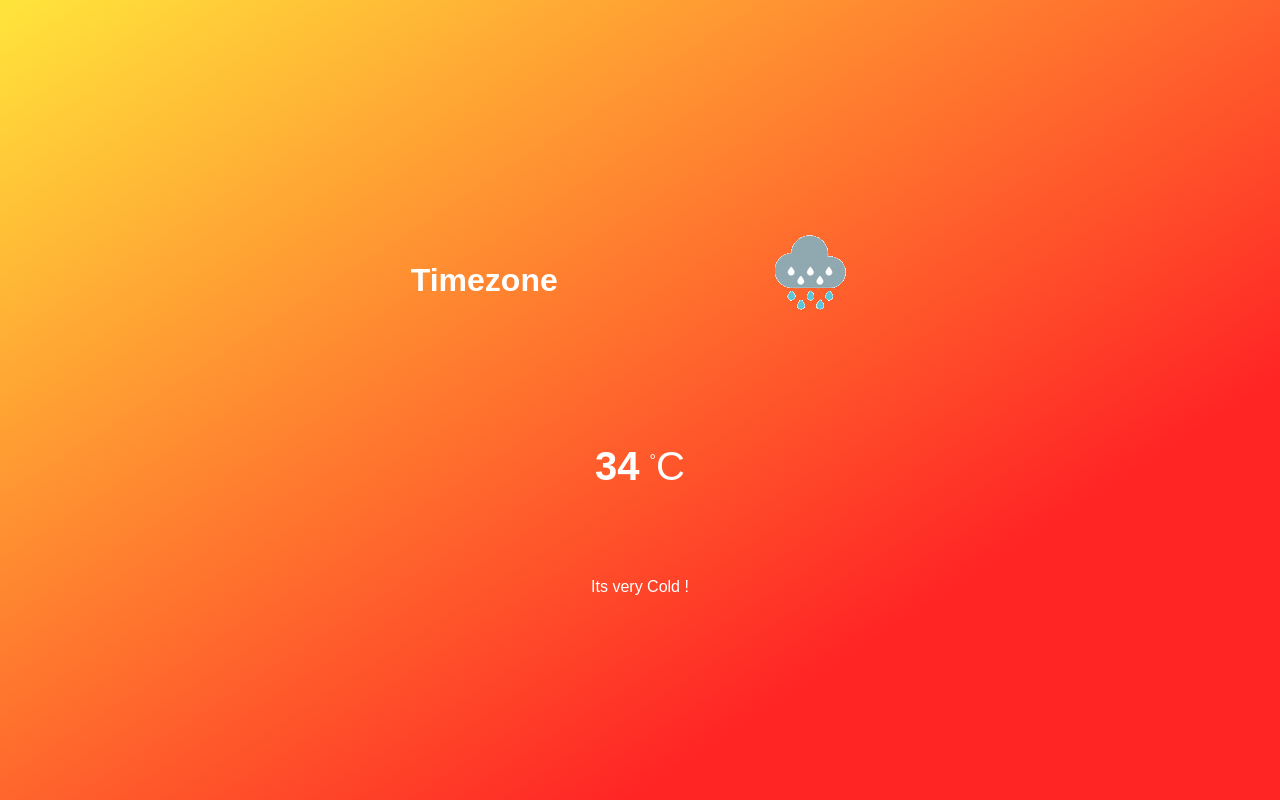
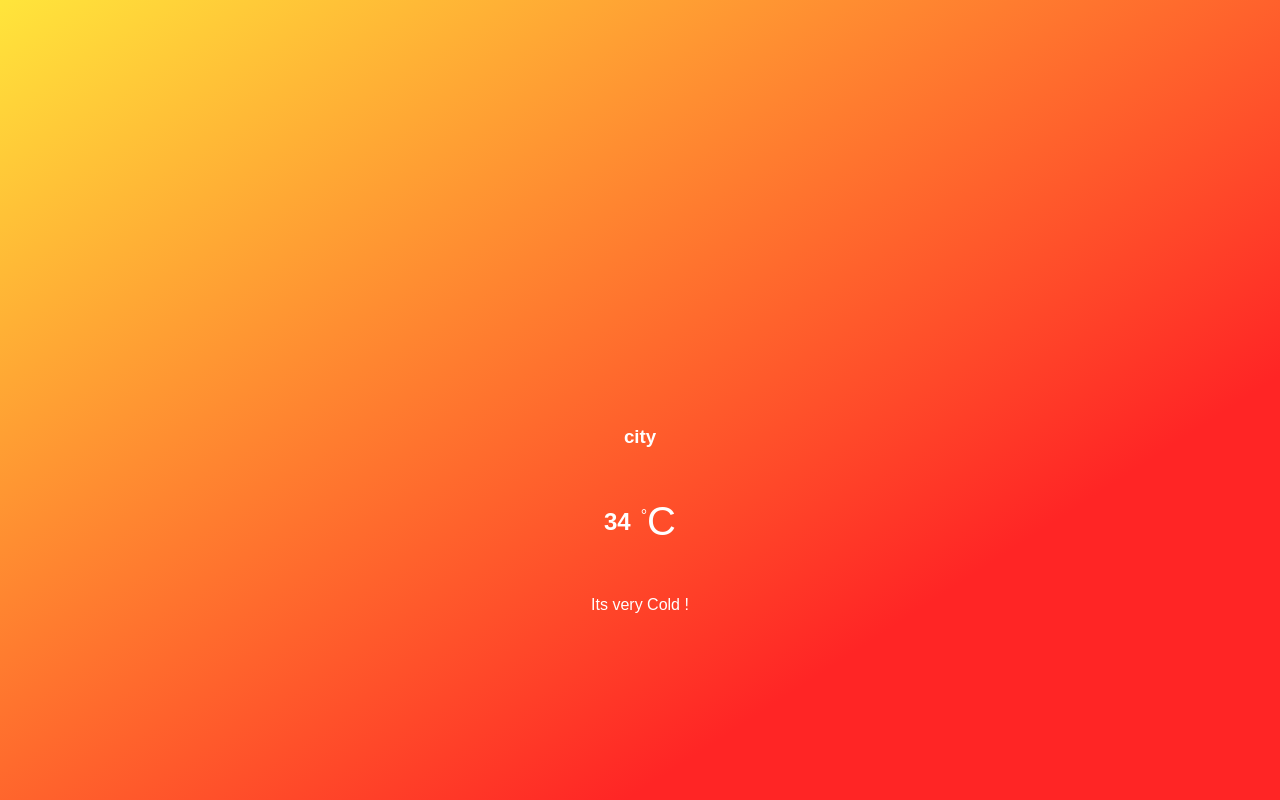
Before and after one commit to Joshuajrodrigues/weathertoday.github.io, a plain HTML site: page index.html in a window 1280 px wide. Drawn offline with Linux system fonts and the light colour scheme.

Commit message:
second commit

```diff
--- a/app.js
+++ b/app.js
@@ -20,7 +20,7 @@ window.addEventListener("load",()=>{
     let temperatureTimezone=document.querySelector('.timezone');
     let temperatureSection=document.querySelector('.temp-section');
     let temperatureSpan=document.querySelector('.temp-section span');
-
+    let loccity=document.querySelector('.city');
     if(navigator.geolocation){
         navigator.geolocation.getCurrentPosition(position =>{
             long=position.coords.longitude;
@@ -35,7 +35,7 @@ window.addEventListener("load",()=>{
                     return respose.json();
                 })
                 .then(result =>{
-                   // console.log(result);
+                    console.log(result);
 
                     const desp= result.data["0"].weather.description;
                     const temperature= result.data["0"].temp
@@ -45,14 +45,17 @@ window.addEventListener("load",()=>{
                     const icoid=result.data["0"].weather.icon;
                     ico=icoid+".png";
                     console.log(ico);
-
+                    const loc=result.data["0"].city_name;
                     //set DOM from api
                     temperatureDegree.textContent = temperature;
                     temperatureDescrip.textContent= desp;
                     temperatureTimezone.textContent=timezone;
+                    loccity.textContent=loc;
+
                     document.getElementById("imageID").src=`./icons/${ico}`;
                     //document.getElementsByClassName(".yo").src=`./icons/${ico}`;
                 });
+
 
 
         });
--- a/index.html
+++ b/index.html
@@ -12,13 +12,13 @@
     <div class="appbody" ></div>
 
         <div class="location">
-
-            <h1 class="timezone">Timezone</h1>
-            <p><img id="imageID" class="yo" src="./icons/d01n.png" alt=""> </p>
-
+            <p><img id="imageID" class="yo" src="" alt=""> </p>
+            <h3 class="timezone"></h3>
         </div>
 
+
         <div class="Temperature">
+            <h3 class="city">city</h3>
 
             <div class="temp-section">
                 <h2 class="temp-degree">34</h2>
--- a/style.css
+++ b/style.css
@@ -14,6 +14,7 @@ body{
     color: white;
 
 }
+
 .location, .Temperature{
     height: 30vh;
     width: 50%;
@@ -32,7 +33,7 @@ body{
 
     font-size: 40px;
 }
-.temp-section h2{
+.temp-section h3{
     font-size: 40px;
 }
 .location p{
@@ -57,96 +58,3 @@ body{
 .night { background-color: #043b48;
     background-image: linear-gradient(19deg, #043b48 0%, #172f50 49%, #0a0000 100%);
      }
-/*
-@keyframes move_wave {
-    0% {
-        transform: translateX(0) translateZ(0) scaleY(1)
-    }
-    50% {
-        transform: translateX(-25%) translateZ(0) scaleY(0.55)
-    }
-    100% {
-        transform: translateX(-50%) translateZ(0) scaleY(1)
-    }
-}
-.waveWrapper {
-    overflow: hidden;
-    position: absolute;
-    left: 0;
-    right: 0;
-    bottom: 0;
-    top: 0;
-    margin: auto;
-
-}
-.waveWrapperInner {
-    position: absolute;
-    width: 100%;
-    overflow: hidden;
-    height: 100%;
-    bottom: -1px;
-    background-image: linear-gradient(to top, #86377b 20%, #27273c 80%);
-
-}
-.bgTop {
-    z-index: -5;
-    opacity: 0.5;
-
-}
-.bgMiddle {
-    z-index: -10;
-    opacity: 0.75;
-
-}
-.bgBottom {
-    z-index: -15;
-}
-.wave {
-    position: absolute;
-    left: 0;
-    width: 200%;
-    height: 100%;
-    background-repeat: repeat no-repeat;
-    background-position: 0 bottom;
-    transform-origin: center bottom;
-}
-.waveTop {
-    background-size: 50% 100px;
-}
-.waveAnimation .waveTop {
-  animation: move-wave 3s;
-   -webkit-animation: move-wave 3s;
-   -webkit-animation-delay: 1s;
-   animation-delay: 1s;
-}
-.waveMiddle {
-    background-size: 50% 120px;
-}
-.waveAnimation .waveMiddle {
-    animation: move_wave 10s linear infinite;
-}
-.waveBottom {
-    background-size: 50% 100px;
-}
-.waveAnimation .waveBottom {
-    animation: move_wave 15s linear infinite;
-
-
-
-
-
-    <div class="waveWrapper waveAnimation">
-        <div class="waveWrapperInner bgTop">
-          <div class="wave waveTop" style="background-image: url('http://front-end-noobs.com/jecko/img/wave-top.png')"></div>
-        </div>
-        <div class="waveWrapperInner bgMiddle">
-          <div class="wave waveMiddle" style="background-image: url('http://front-end-noobs.com/jecko/img/wave-mid.png')"></div>
-        </div>
-        <div class="waveWrapperInner bgBottom">
-          <div class="wave waveBottom" style="background-image: url('http://front-end-noobs.com/jecko/img/wave-bot.png')"></div>
-        </div>
-      </div>
-
-
-
-}*/
```
